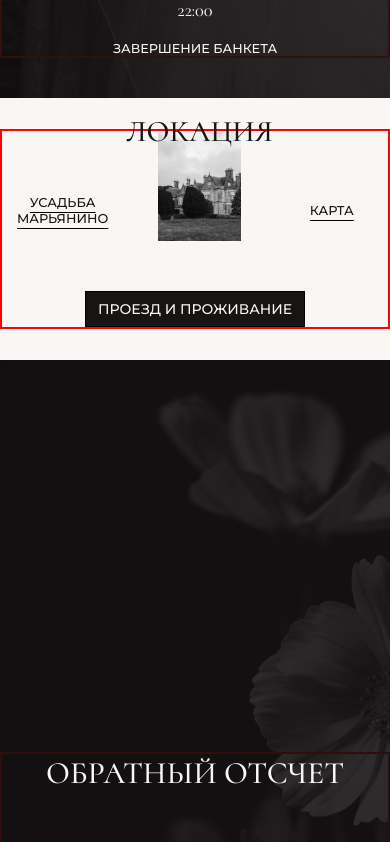
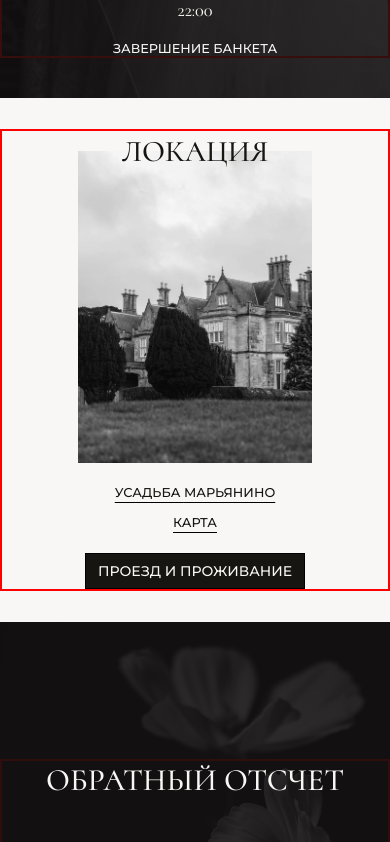
Before and after one commit to maxsotnikov/wedding-invite, a React (Vite) app: page / in a window 390 px wide. Shown: the part 1240-2082 px from the top of the page. Built offline with nearby package versions, Linux system fonts and the light colour scheme.

Commit message:
add adaptive for location and timer sections

```diff
--- a/src/pages/home/main/sections/location/Location.module.scss
+++ b/src/pages/home/main/sections/location/Location.module.scss
@@ -1,5 +1,6 @@
 @use '@/styles/variables' as *;
 @use '@/styles/globalStyles' as *;
+@use '@/styles/mixins' as *;
 
 .container {
   @extend %container;
@@ -12,14 +13,14 @@
 .main {
   display: grid;
   grid-template-columns: 1fr 1fr 1fr;
-  gap: clamp(50px, 1vw, 2vw);
   align-items: center;
+  margin-top: clamp(20px, 1.5vw, 50px);
 }
 
 .wrapper {
   position: relative;
   width: 100%;
-  max-width: 25vw;
+  max-width: 30vw;
   margin: 0 auto;
 
   img {
@@ -44,6 +45,57 @@
 .link {
   font-size: clamp(0.8rem, 1.4vw, 1.8rem);
   text-decoration: underline black;
-  text-underline-offset: clamp(5px, 0.3vw, 1rem);
-  line-height: clamp(1rem, 3vw, 2rem);
+  text-underline-offset: clamp(5px, 0.3vw, 16px);
+  line-height: clamp(20px, 2vw, 3rem);
 }
+
+.desktopBreak {
+  display: block;
+}
+
+@include media(smallTablet) {
+  .content {
+    display: flex;
+    flex-direction: column;
+    align-items: center;
+    gap: clamp(20px, 2vw, 6vw);
+
+  }
+
+  .main {
+    display: flex;
+    flex-direction: column;
+    gap: clamp(10px, 1vw, 2vw);
+  }
+
+  .link:first-of-type {
+    order: 1;
+  }
+
+  .link:last-of-type {
+    order: 2;
+  }
+  .wrapper {
+    max-width: 50vw;
+
+    img {
+      margin-bottom: clamp(10px, 2vw, 5vw);
+    }
+  }
+
+  .desktopBreak{
+    display: none;
+  }
+
+}
+
+@include media(mobile) {
+  .wrapper {
+    max-width: 60vw;
+
+    img {
+      margin-bottom: clamp(10px, 2vw, 5vw);
+    }
+  }
+
+}
--- a/src/pages/home/main/sections/location/LocationSection.tsx
+++ b/src/pages/home/main/sections/location/LocationSection.tsx
@@ -13,7 +13,7 @@ export const LocationSection = () => {
               href={'/'}
               className={style.link}
             >
-              Усадьба Марьянино
+              Усадьба <br className={style.desktopBreak}/> Марьянино
             </a>
             <div className={style.wrapper}>
               <h2 className={style.title}>Локация</h2>
--- a/src/pages/home/main/sections/timer/Timer/Timer.module.scss
+++ b/src/pages/home/main/sections/timer/Timer/Timer.module.scss
@@ -1,3 +1,5 @@
+@use '@/styles/mixins' as *;
+
 .timer {
   display: flex;
   justify-content: center;
@@ -21,3 +23,11 @@
     }
   }
 }
+
+
+@include media(smallTablet) {
+  .timer{
+    display: flex;
+    flex-direction: column;
+  }
+}
--- a/src/pages/home/main/sections/timer/TimerSection.module.scss
+++ b/src/pages/home/main/sections/timer/TimerSection.module.scss
@@ -1,8 +1,8 @@
 @use '@/styles/variables' as *;
 @use '@/styles/globalStyles' as *;
 
-.section {
-  min-height: 120vh;
+.timerSection {
+  min-height: 90vh;
   display: flex;
   align-items: center;
   position: relative;
--- a/src/pages/home/main/sections/timer/TimerSection.tsx
+++ b/src/pages/home/main/sections/timer/TimerSection.tsx
@@ -3,7 +3,7 @@ import {Timer} from '@/pages/home/main/sections/timer/Timer/Timer.tsx';
 
 export const TimerSection = () => {
   return (
-    <section className={style.section}>
+    <section className={style.timerSection}>
       <div className={style.container}>
         <div className={style.content}>
           <h2 className={style.title}>Обратный отсчет</h2>
--- a/src/styles/mixins.scss
+++ b/src/styles/mixins.scss
@@ -7,8 +7,8 @@
   @else if $media == smallTablet {
     @media (max-width: $smallTablet) { @content; }
   }
-  @else if $media == l {
-    @media (max-width: $l) { @content; }
+  @else if $media == mobile {
+    @media (max-width: $mobile) { @content; }
   }
   @else if $media == xl {
     @media (max-width: $xl) { @content; }
```
